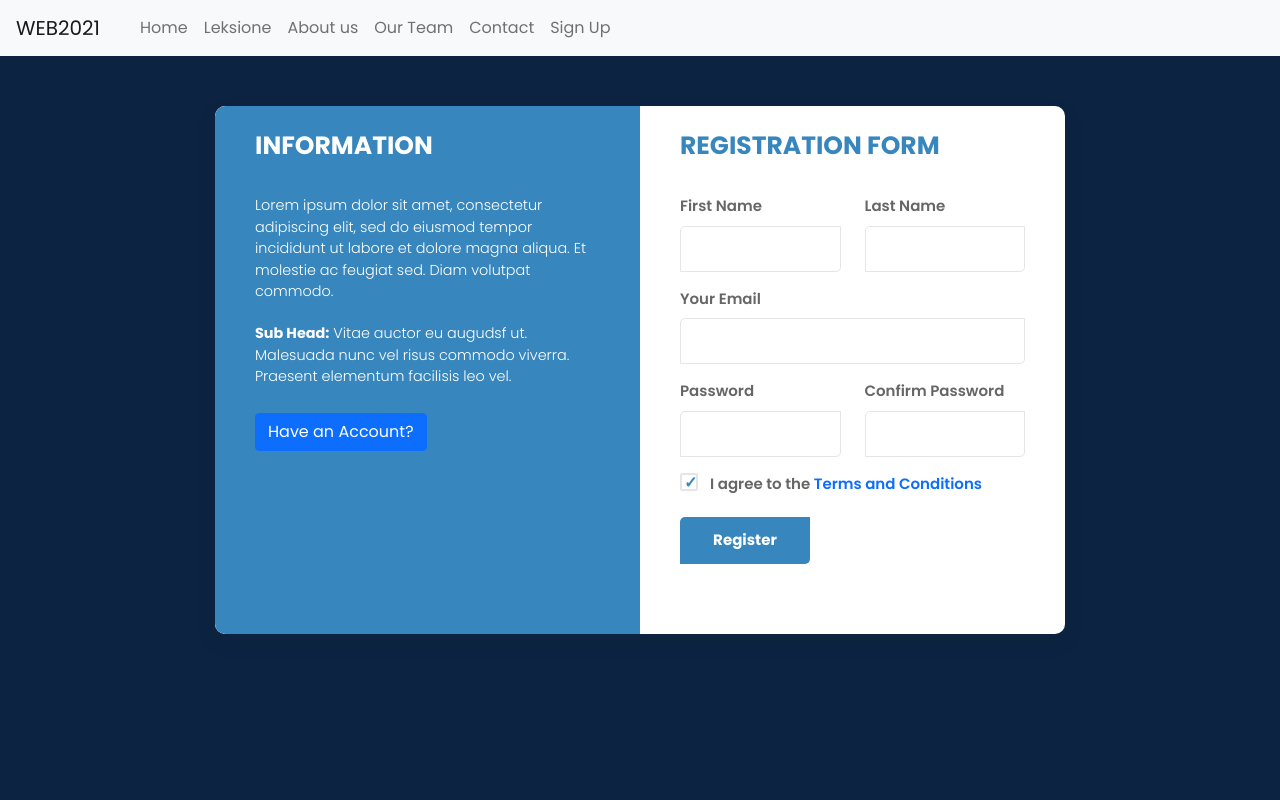
After one commit to RominaShyle/KursiMengjes, a PHP site: page /register.php in a window 1280 px wide. The commit adds this page. Run offline with PHP 8.4, Linux system fonts and the light colour scheme; some libraries are stand-ins or nearby versions.

Commit message:
signup form part 1

```diff
--- a/database.php
+++ b/database.php
@@ -14,7 +14,3 @@ if($conn->connect_error){
 
     die('<br>Sorry, check your credentials and try again!');
 }
-
-
-
-echo "jam tek lidhja me databazen";
--- a/navbar.php
+++ b/navbar.php
@@ -34,7 +34,7 @@
         <a class="nav-link" href="contact.html"> Contact </a>
       </li>
       <li class="nav-item">
-        <a class="nav-link" href="login.php"> Login </a>
+        <a class="nav-link" href="register.php"> Sign Up </a>
       </li>
     </ul>
 
--- /dev/null
+++ b/register.php
@@ -0,0 +1,119 @@
+<!DOCTYPE html>
+<html lang="en">
+<head>
+
+<?php
+
+
+require_once 'head.php';
+require_once 'database.php';
+
+
+function test_input($data) {
+    $data = trim($data);
+    $data = stripslashes($data);
+    $data = htmlspecialchars($data);
+    return $data;
+  }
+
+
+
+
+?>
+<link rel="stylesheet" href="styles/login.css">
+<?php require_once 'navbar.php';
+?>
+</head>
+<body>
+<?php
+
+$first_name = $last_name = $email = $password = $cpwd = '';
+$first_name_err = $last_name_err= $email_err= $cpwd_err = $password_err = '';
+if($_SERVER['REQUEST_METHOD'] == 'POST'){
+
+
+
+    if(!empty($_POST['first_name'])){
+    $first_name = test_input($_POST['first_name']);
+    if(empty($first_name)){
+        $first_name_err = "Please enter your first name!";
+
+    }else
+    $first_name_err = "Please enter your first name!";
+    }
+
+
+
+
+
+    if(!empty($_POST['last_name'])){
+        $last_name = test_input($_POST['last_name']);
+        if(empty($last_name)){
+            $last_name_err = "Please enter your last name!";
+
+    }else
+    $last_name_err = "Please enter your last name!";
+}
+    if(!empty($_POST['email'])){
+
+
+        $email = test_input($_POST['email']);
+
+        if(empty ($email)){
+
+            $email_err = "Please enter an email!";
+        }else
+        if ( !filter_var($email, FILTER_VALIDATE_EMAIL)) {
+        $email_err = "Invalid email format";
+        }
+    }else
+    $email_err = "Please enter an email!";
+
+
+    if(!empty($_POST['password'])){
+
+        $password = password_hash($_POST['password'], PASSWORD_DEFAULT);
+    }
+
+    $password_err = 'Please enter your password';
+
+
+
+
+    if(!empty($_POST['cpwd'])){
+
+        if($_POST['cpwd'] != $_POST['password'])
+        $cpwd_err = 'Passwords do not match!';
+    }
+    $cpwd_err = 'Please confirm your password';
+}
+
+
+?>
+
+<div class="wrapper">
+    <div class="form-left">
+        <h2 class="text-uppercase">information</h2>
+        <p> Lorem ipsum dolor sit amet, consectetur adipiscing elit, sed do eiusmod tempor incididunt ut labore et dolore magna aliqua. Et molestie ac feugiat sed. Diam volutpat commodo. </p>
+        <p class="text"> <span>Sub Head:</span> Vitae auctor eu augudsf ut. Malesuada nunc vel risus commodo viverra. Praesent elementum facilisis leo vel. </p>
+        <div class="form-field">
+
+     <a href="login.php" class="account btn btn-primary" > Have an Account? </a> </div>
+    </div>
+    <form class="form-right" method="POST">
+        <h2 class="text-uppercase">Registration form</h2>
+        <div class="row">
+            <div class="col-sm-6 mb-3"> <label>First Name</label> <input type="text" name="first_name" id="first_name" class="input-field"> </div>
+            <div class="col-sm-6 mb-3"> <label>Last Name</label> <input type="text" name="last_name" id="last_name" class="input-field"> </div>
+        </div>
+        <div class="mb-3"> <label>Your Email</label> <input type="email" class="input-field" name="email" required> </div>
+        <div class="row">
+            <div class="col-sm-6 mb-3"> <label>Password</label> <input type="password" name="password" id="pwd" class="input-field"> </div>
+            <div class="col-sm-6 mb-3"> <label>Confirm Password</label> <input type="password" name="cpwd" id="cpwd" class="input-field"> </div>
+        </div>
+        <div class="mb-3"> <label class="option">I agree to the <a href="#">Terms and Conditions</a> <input type="checkbox" checked> <span class="checkmark"></span> </label> </div>
+        <div class="form-field"> <input type="submit" value="Register" class="register" name="register"> </div>
+    </form>
+</div>
+
+</body>
```
Also changed, not shown: login.php (+5 -9 lines).
